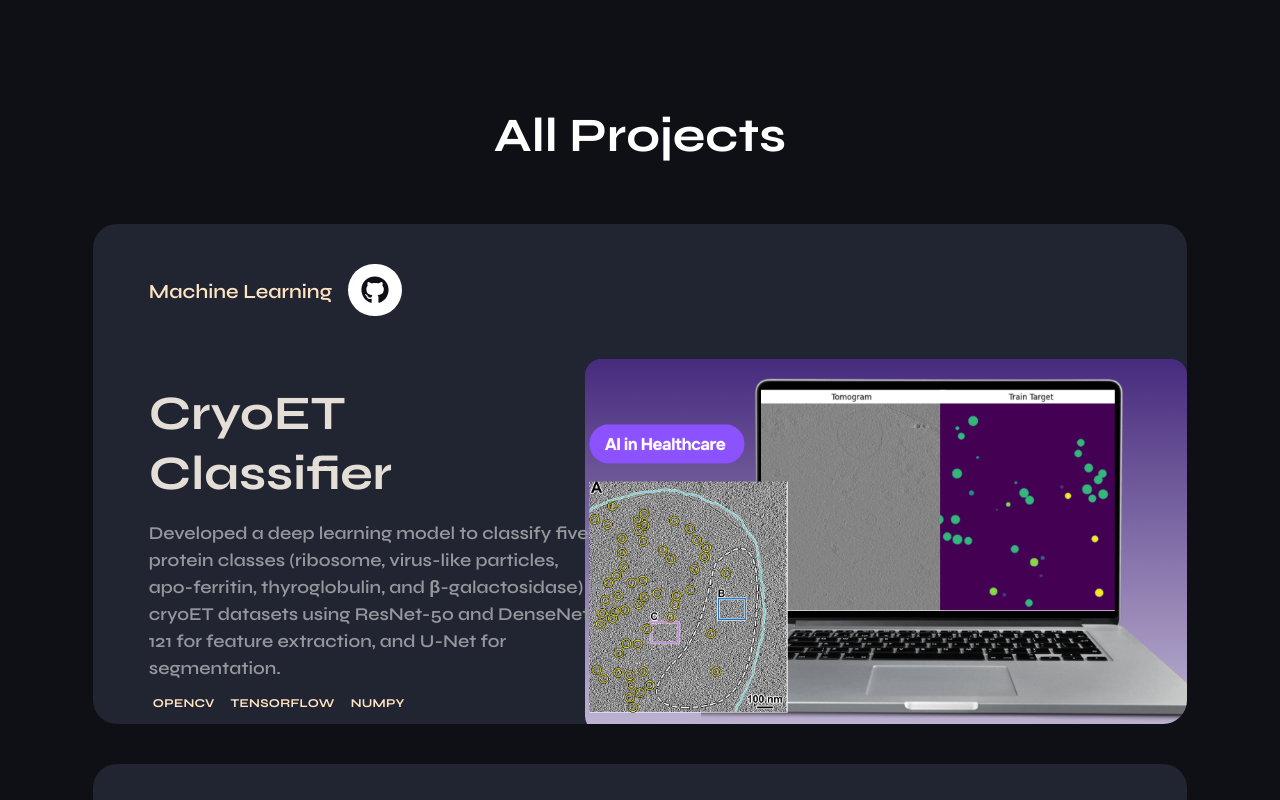
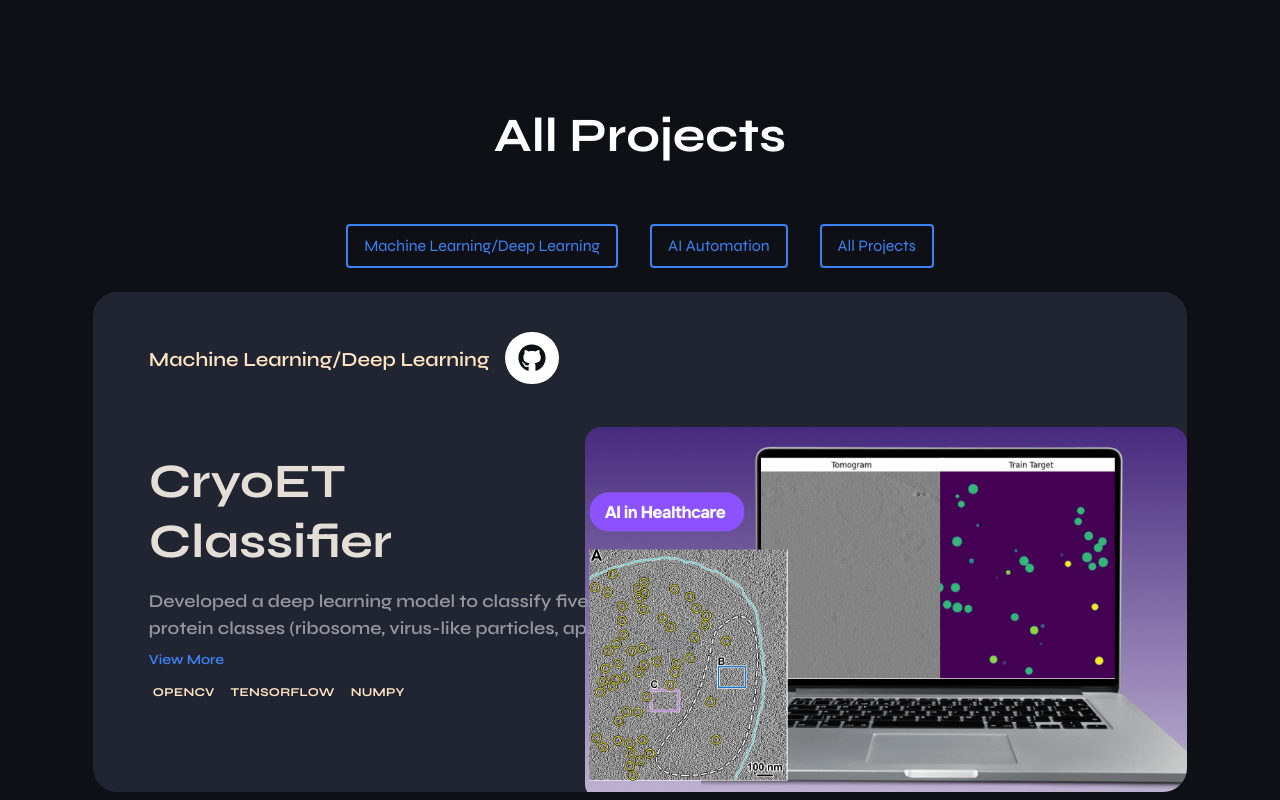
Before and after one commit to abd84/folio-v1-main, a Next.js app: page /projects in a window 1280 px wide. Shown: the top 800 px of the page. Built offline with nearby package versions, Linux system fonts and the light colour scheme.

Commit message:
added project category section

```diff
--- a/app/projects/page.tsx
+++ b/app/projects/page.tsx
@@ -1,17 +1,47 @@
-import ProjectGrid from "../work-section/ProjectGrid"; // Path to ProjectGrid relative to this file
-import { devProjects } from "../work-section/projectDetails"; // Path to projectDetails relative to this file
+"use client"; // Make sure this component is rendered client-side
+
+import { useState } from "react";
+import ProjectGrid from "../work-section/ProjectGrid";
+import { devProjects } from "../work-section/projectDetails";
 
 const ProjectsPage = () => {
+  const [domain, setDomain] = useState("Machine Learning/Deep Learning");
+
+  const filteredProjects =
+    domain === "All Projects"
+      ? devProjects
+      : devProjects.filter((project) => project.domain === domain);
+
   return (
     <div className="bg-[#0E1016] px-4 py-20 text-white sm:px-6 lg:px-8 lg:py-28">
       <div className="mx-auto max-w-7xl">
         <h1 className="mb-12 text-center text-4xl font-bold md:mb-16 md:text-5xl">
           All Projects
         </h1>
-        {/* Center the ProjectGrid using flexbox */}
+
+        <div className="flex justify-center mb-6">
+          <button
+            onClick={() => setDomain("Machine Learning/Deep Learning")}
+            className="mx-4 px-4 py-2 text-blue-500 border-2 border-blue-500 rounded bg-transparent hover:bg-blue-500 hover:text-white transition-all"
+          >
+            Machine Learning/Deep Learning
+          </button>
+          <button
+            onClick={() => setDomain("AI Automation")}
+            className="mx-4 px-4 py-2 text-blue-500 border-2 border-blue-500 rounded bg-transparent hover:bg-blue-500 hover:text-white transition-all"
+          >
+            AI Automation
+          </button>
+          <button
+            onClick={() => setDomain("All Projects")}
+            className="mx-4 px-4 py-2 text-blue-500 border-2 border-blue-500 rounded bg-transparent hover:bg-blue-500 hover:text-white transition-all"
+          >
+            All Projects
+          </button>
+        </div>
+
         <div className="flex justify-center">
-          {/* Pass the FULL list of projects to the grid */}
-          <ProjectGrid projects={devProjects} />
+          <ProjectGrid projects={filteredProjects} />
         </div>
       </div>
     </div>
--- a/app/reviews-section/ReviewGrid.tsx
+++ b/app/reviews-section/ReviewGrid.tsx
@@ -41,7 +41,7 @@ const WorkExperienceGrid = () => {
         viewport={{ amount: "some", once: true }}
         href="https://www.upwork.com/freelancers/~01e1539123e8154286"
         target="_blank"
-        className="mt-10 mb-5 sm:mb-0 sm:mt-20"
+        className="mt-10 mb-5 sm:mb-0 sm:mt-20 text-white"
       >
         Hire me on Upwork ✨
       </motion.a>
--- a/app/work-section/ProjectCard.tsx
+++ b/app/work-section/ProjectCard.tsx
@@ -1,11 +1,10 @@
-"use client";
+"use client"; // Ensures the component is client-side
+
+import { useState } from "react";
 import { FontAwesomeIcon } from "@fortawesome/react-fontawesome";
-import { faLink } from "@fortawesome/free-solid-svg-icons";
 import { faGithub } from "@fortawesome/free-brands-svg-icons";
-import { ProjectProps } from "./projectDetails";
 import Link from "next/link";
 import Image from "next/image";
-import AnimatedBody from "../animations/AnimatedBody";
 import { motion } from "framer-motion";
 
 const ProjectCard = ({
@@ -13,12 +12,17 @@ const ProjectCard = ({
   name,
   description,
   technologies,
-  domain, // Pass domain as a prop
+  domain,
   github,
-  demo,
   image,
   available,
 }: ProjectProps) => {
+  // State to manage description visibility
+  const [isDescriptionVisible, setIsDescriptionVisible] = useState(false);
+
+  // Toggle description visibility
+  const toggleDescription = () => setIsDescriptionVisible((prev) => !prev);
+
   return (
     <motion.div
       style={{
@@ -32,7 +36,7 @@ const ProjectCard = ({
       initial="initial"
       animate="animate"
     >
-  {/* Image */}
+      {/* Project Image */}
       <Image
         src={image}
         alt={name}
@@ -53,10 +57,9 @@ const ProjectCard = ({
           {domain}
         </div>
 
-    {/* Icons */}
+        {/* GitHub Icon */}
         <div className="flex items-center justify-center gap-4">
           {available ? (
-        <>
             <Link
               href={github}
               target="_blank"
@@ -68,31 +71,17 @@ const ProjectCard = ({
                 className="w-[20px] rounded-full bg-white p-3 text-[20px] sm:w-[25px] sm:text-[24px] lg:w-[30px] lg:text-[28px]"
               />
             </Link>
-        </>
           ) : (
-        <div className="flex items-center justify-center gap-4">
-          <Link
-            href={github}
-            target="_blank"
-            className="mt-1 rounded-full"
-            aria-label="Open GitHub Repository"
-          >
-            <FontAwesomeIcon
-              icon={faGithub}
-              className="w-[20px] rounded-full bg-white p-3 text-[20px] sm:w-[25px] sm:text-[24px] lg:w-[30px] lg:text-[28px]"
-            />
-          </Link>
             <div className="rounded-xl bg-white px-4 py-2 md:px-5 md:py-3 lg:px-6 lg:py-4">
               <h3 className="text-[16px] sm:text-[18px] lg:text-[20px]">
                 Coming soon
               </h3>
             </div>
-        </div>
           )}
         </div>
       </div>
 
-  {/* Project Title, Description, and Technologies */}
+      {/* Project Title and Description */}
       <div
         className={`absolute text-[#FFE4C4] ${
           !(id % 2 === 0)
@@ -106,16 +95,23 @@ const ProjectCard = ({
         </h2>
 
         {/* Project Description */}
-    <AnimatedBody
-      text={description}
-      className="mt-4 w-[100%] max-w-[457px] text-[16px] font-semibold text-[#95979D] sm:text-[15px] md:text-[18px]"
-    />
+        <p className="mt-4 w-[100%] max-w-[457px] text-[16px] font-semibold text-[#95979D] sm:text-[15px] md:text-[18px]">
+          {isDescriptionVisible ? description : `${description.substring(0, 100)}...`}
+        </p>
+
+        {/* Toggle Button */}
+        <button
+          onClick={toggleDescription}
+          className="text-blue-500 mt-2 font-semibold text-sm"
+        >
+          {isDescriptionVisible ? "View Less" : "View More"}
+        </button>
 
         {/* Technologies */}
         <div className="mt-2 flex flex-wrap gap-1.5 sm:gap-2 ">
-      {technologies.map((tech, id) => (
+          {technologies && technologies.length > 0 && technologies.map((tech, index) => (
             <span
-          key={id}
+              key={index}  // Using index to make sure the key is unique
               className="whitespace-nowrap rounded-lg px-1 py-1 text-[12px] font-bold uppercase tracking-wide sm:text-[12px] lg:text-[12px]"
             >
               {tech}
@@ -124,8 +120,6 @@ const ProjectCard = ({
         </div>
       </div>
     </motion.div>
-
-
   );
 };
 
--- a/app/work-section/ProjectGrid.tsx
+++ b/app/work-section/ProjectGrid.tsx
@@ -1,5 +1,5 @@
 import ProjectCard from "./ProjectCard";
-import { ProjectProps } from "./projectDetails"; // Keep this import for the ProjectProps type
+import { ProjectProps } from "./projectDetails"; // Ensure this import is correct
 
 // 1. Define the props interface for ProjectGrid
 interface ProjectGridProps {
@@ -10,13 +10,13 @@ interface ProjectGridProps {
 const ProjectGrid = ({ projects }: ProjectGridProps) => {
   return (
     <>
-      {/* The filtering UI is commented out, so we'll only display the grid */}
+      {/* The grid layout for displaying the projects */}
       <div className="grid w-[90%] grid-cols-1 grid-rows-2 gap-y-10 gap-x-6 lg:max-w-[1200px] lg:grid-cols-1">
         {/* 3. Map over the 'projects' prop that is passed into the component */}
-        {projects.map((project: ProjectProps) => (
+        {projects.map((project) => (
           <ProjectCard
-            id={project.id}
-            key={project.id}
+            id={project.id}  // Use the id from the project
+            key={project.id}  // Key should be unique for each item in a list
             name={project.name}
             description={project.description}
             technologies={project.technologies}
@@ -24,7 +24,7 @@ const ProjectGrid = ({ projects }: ProjectGridProps) => {
             demo={project.demo}
             image={project.image}
             available={project.available}
-            domain={project.domain} // Pass the domain prop here
+            domain={project.domain}  // Pass the domain prop here
           />
         ))}
       </div>
--- a/app/work-section/projectDetails.ts
+++ b/app/work-section/projectDetails.ts
@@ -1,3 +1,4 @@
+"use client";
 export type ProjectProps = {
   id: number;
   name: string;
@@ -21,7 +22,7 @@ export const devProjects = [
     demo: "",
     image: require(".//../../public/projects/project-1.jpg"),
     available: true,
-    domain: "Machine Learning", // Added domain
+    domain: "Machine Learning/Deep Learning", // Added domain
   },
   {
     id: 1,
@@ -33,7 +34,7 @@ export const devProjects = [
     demo: "",
     image: require(".//../../public/projects/project-2.jpg"),
     available: true,
-    domain: "NLP", // Added domain
+    domain: "Machine Learning/Deep Learning", // Added domain
   },
   {
     id: 2,
@@ -45,7 +46,7 @@ export const devProjects = [
     demo: "",
     image: require(".//../../public/projects/project-3.jpg"),
     available: true,
-    domain: "Healthcare AI", // Added domain
+    domain: "Machine Learning/Deep Learning", // Added domain
   },
     {
     id: 7,
@@ -57,7 +58,7 @@ export const devProjects = [
     demo: "",
     image: require(".//../../public/projects/project-8.jpg"),
     available: true,
-    domain: "E-Commerce Automation", // Added domain
+    domain: "AI Automation", // Added domain
   },
     {
     id: 8,
@@ -69,7 +70,7 @@ export const devProjects = [
     demo: "",
     image: require(".//../../public/projects/project-9.jpg"),
     available: true,
-    domain: "AI in Healthcare", // Added domain
+    domain: "Machine Learning/Deep Learning", // Added domain
   },
   {
     id: 3,
@@ -81,7 +82,7 @@ export const devProjects = [
     demo: "",
     image: require(".//../../public/projects/project-2.jpg"),
     available: true,
-    domain: "Computer Vision", // Added domain
+    domain: "Machine Learning/Deep Learning", // Added domain
   },
   {
     id: 4,
@@ -104,7 +105,7 @@ export const devProjects = [
     demo: "",
     image: require(".//../../public/projects/project-6.jpg"),
     available: true,
-    domain: "AI Assistant", // Added domain
+    domain: "AI Automation", // Added domain
   },
   {
     id: 6,
@@ -116,7 +117,7 @@ export const devProjects = [
     demo: "",
     image: require(".//../../public/projects/project-7.jpg"),
     available: true,
-    domain: "Recommendation Systems", // Added domain
+    domain: "Machine Learning/Deep Learning", // Added domain
   },
 
 ];
```
Lines whose indentation alone changed are shown as unchanged.
